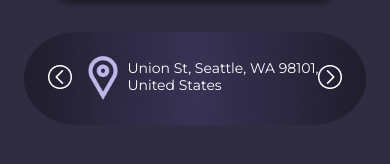
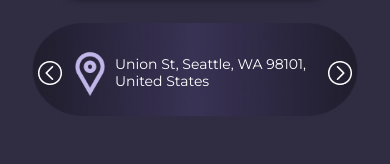
Before and after one commit to victordev86/hydra-vr, a plain HTML site: page index.html in a window 390 px wide. Shown: the part 602-766 px from the top of the page. Drawn offline with Linux system fonts and the light colour scheme.

Commit message:
footer updated (desktop version)

```diff
--- a/index.html
+++ b/index.html
@@ -65,18 +65,25 @@
             <img class="rectangle-mobile" src="./images/Rectangle Mobile.png">
 
             <div class="contacts">
+                <img class="circle-left" src="/images/circle-left.png">
+
+                <div class="content" id="content-location">
                     <img class="location-img" src="./images/Location-Icon.png" alt="location-icon">
                     <div class="box-location">
                         <h3>Pay Us a Visit</h3>
                         <p class="address">Union St, Seattle, WA 98101, United States</p>
                     </div>
+                </div>
 
+                <div class="content" id="content-phone">
                     <img class="phone-img" src="./images/phone-call.png" alt="phone-icon">
                     <div class="box-phone">
                         <h4>Give Us a Call</h4>
                         <p class="phone-number">(110) 1111-1010</p>
                     </div>
+                </div>
 
+                <div class="content" id="content-email">
                     <img class="email-img" src="./images/mail.png" alt="email-icon">
                     <div class="box-email">
                         <h5>Send Us a Message</h5>
@@ -84,9 +91,9 @@
                     </div>
                 </div>
 
-            <img class="circle-left" src="/images/circle-left.png">
+                <img class="circle-right" src="./images/circle-right.png">
+            </div>
 
-            <img class="circle-right" src="./images/circle-right.png">
         </footer>
     </div>
 </body>
--- a/style.css
+++ b/style.css
@@ -344,8 +344,8 @@ h5 {
         flex-direction: column;
         align-items: end;
         z-index: 2;
-        max-height: 0;
         overflow: hidden;
+        transition: all 0.4s ease-in-out;
     }
 
     .header-link {
@@ -417,7 +417,7 @@ h5 {
     #build {
         display: block;
         margin: 0 auto;
-        padding: 17px 70px;
+        padding: 15px 60px;
         font-size: 14px;
         line-height: 17px;
     }
@@ -428,13 +428,50 @@ h5 {
 
     footer {
         display: flex;
+        align-items: center;
+        justify-content: space-evenly;
         position: relative;
+    }
+
+    .rectangle {
+        display: none;
+    }
+
+    .rectangle-mobile {
+        display: flex;
+        height: 100px;
+        width: 85%;
+        position: relative;
+    }
+
+    .circle-left {
+        display: flex;
+        position: relative;
+        z-index: 2;
+        cursor: pointer;
+    }
+
+    .circle-right{
+        display: flex;
+        position: relative;
+        z-index: 2;
+        cursor: pointer;
+    }
+
+    .contacts {
+        display: flex;
+    }
+
+    .content{
+        display: flex;
+        align-items: center;
     }
 
     .location-img {
         display: block;
         width: 50px;
         height: 50px;
+        margin: auto;
     }
 
     .box-location {
@@ -455,14 +492,6 @@ h5 {
         width: 195px;
     }
 
-    .rectangle {
-        display: none;
-    }
-
-    .contacts {
-        display: flex;
-    }
-
     .phone-img {
         display: none;
     }
@@ -478,25 +507,4 @@ h5 {
     .box-email {
         display: none;
     }
-
-    .rectangle-mobile {
-        display: block;
-        height: 100px;
-        width: 350px;
-        position: relative;
-        top: 5px;
-    }
-
-    .circle-left {
-        display: block;
-        position: absolute;
-        left: 45px;
-    }
-
-    .circle-right {
-        display: block;
-        position: absolute;
-        right: 45px;
-    }
-
 }
```
Lines whose indentation alone changed are shown as unchanged.
